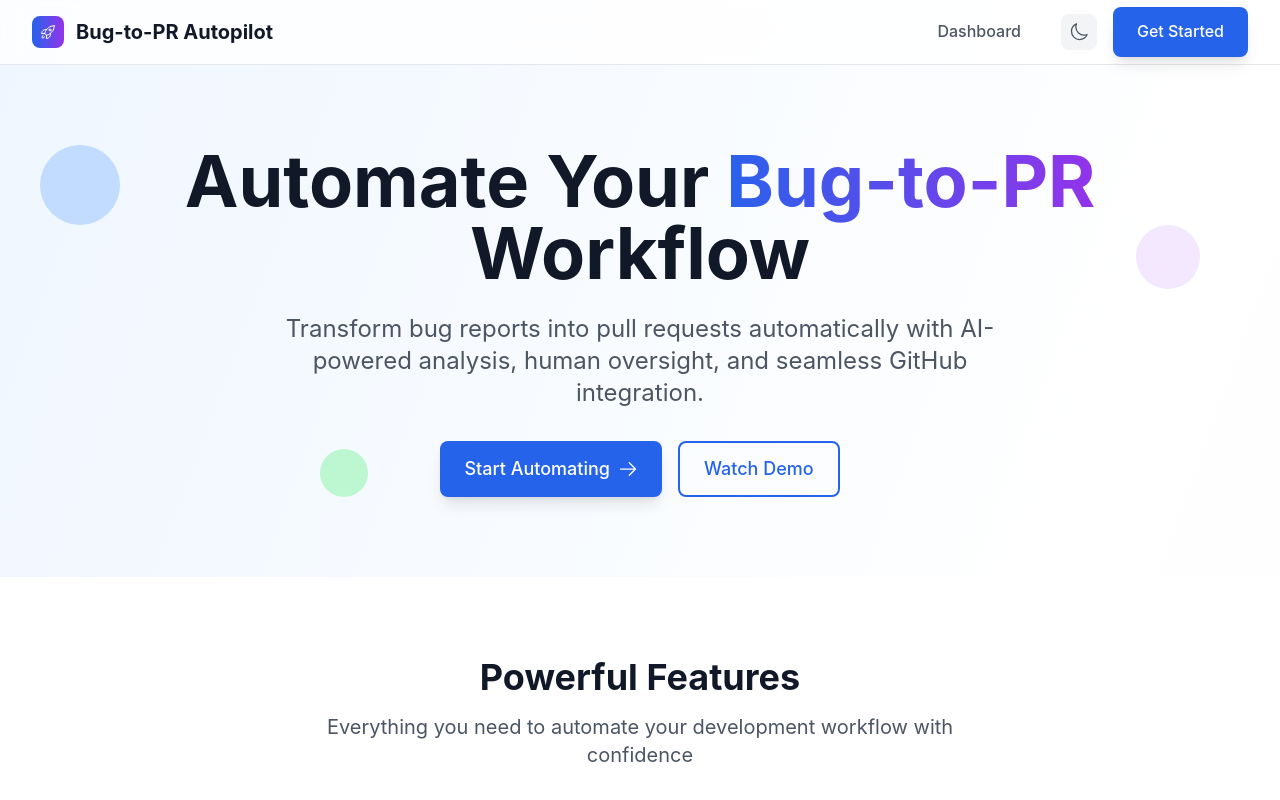
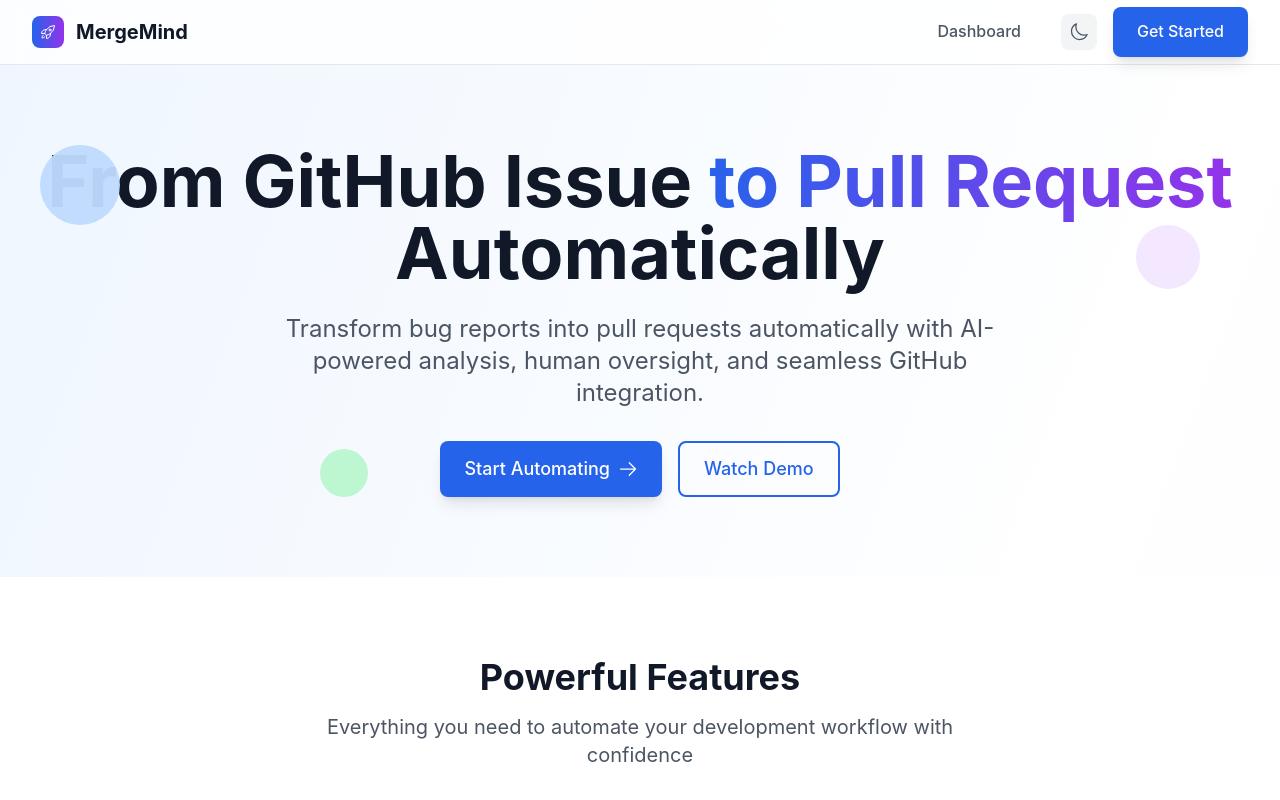
Before and after one commit to Ravikiranreddybada/MergeMind, a Next.js app in the folder frontend/: page / in a window 1280 px wide. Shown: the top 800 px of the page. Built offline with nearby package versions, Linux system fonts and the light colour scheme.

Commit message:
fix: consistent MergeMind branding, health endpoint, CORS improvement, clean README

```diff
--- a/frontend/app/layout.tsx
+++ b/frontend/app/layout.tsx
@@ -1,8 +1,8 @@
 import './globals.css';
 
 export const metadata = {
-  title: 'Bug‑to‑PR Autopilot',
-  description: 'Automated bug reproduction and fix via Portia',
+  title: 'MergeMind',
+  description: 'AI-powered GitHub issue to Pull Request automation',
 };
 
 export default function RootLayout({
--- a/frontend/app/page.tsx
+++ b/frontend/app/page.tsx
@@ -112,7 +112,7 @@ export default function LandingPage() {
               <div className="w-8 h-8 bg-gradient-to-r from-blue-600 to-purple-600 rounded-lg flex items-center justify-center">
                 <RocketLaunchIcon className="w-4 h-4 text-white" />
               </div>
-              <span className="text-xl font-bold text-gray-900 dark:text-white">Bug-to-PR Autopilot</span>
+              <span className="text-xl font-bold text-gray-900 dark:text-white">MergeMind</span>
             </div>
             <div className="flex items-center space-x-4">
               <Link href="/dashboard" className="btn btn-ghost">
@@ -133,11 +133,11 @@ export default function LandingPage() {
           <div className="text-center">
             <div className="animate-fade-in">
               <h1 className="text-5xl md:text-7xl font-bold text-gray-900 dark:text-white mb-6">
-                Automate Your
+                From GitHub Issue
                 <span className="bg-gradient-to-r from-blue-600 to-purple-600 bg-clip-text text-transparent">
-                  {" "}Bug-to-PR{" "}
+                  {" "}to Pull Request{" "}
                 </span>
-                Workflow
+                Automatically
               </h1>
               <p className="text-xl md:text-2xl text-gray-600 dark:text-gray-300 mb-8 max-w-3xl mx-auto">
                 Transform bug reports into pull requests automatically with AI-powered analysis,
@@ -224,7 +224,7 @@ export default function LandingPage() {
           <div className="grid grid-cols-1 lg:grid-cols-2 gap-12 items-center">
             <div className="animate-fade-in">
               <h2 className="text-4xl font-bold text-gray-900 dark:text-white mb-6">
-                Why Choose Bug-to-PR Autopilot?
+                Why Choose MergeMind?
               </h2>
               <p className="text-xl text-gray-600 dark:text-gray-300 mb-8">
                 Experience the future of automated development with our intelligent bug-to-PR pipeline.
@@ -292,7 +292,7 @@ export default function LandingPage() {
                 <div className="w-8 h-8 bg-gradient-to-r from-blue-600 to-purple-600 rounded-lg flex items-center justify-center">
                   <RocketLaunchIcon className="w-4 h-4 text-white" />
                 </div>
-                <span className="text-xl font-bold">Bug-to-PR Autopilot</span>
+                <span className="text-xl font-bold">MergeMind</span>
               </div>
               <p className="text-gray-400">
                 Automating the future of software development with AI-powered bug resolution.
@@ -327,7 +327,7 @@ export default function LandingPage() {
             </div>
           </div>
           <div className="border-t border-gray-800 mt-8 pt-8 text-center text-gray-400">
-            <p>© 2024 Bug-to-PR Autopilot. All rights reserved.</p>
+            <p>© 2026 MergeMind. All rights reserved.</p>
           </div>
         </div>
       </footer>
```
Also changed, not shown: 2 other files (tests, documents, lock files or other folders).
